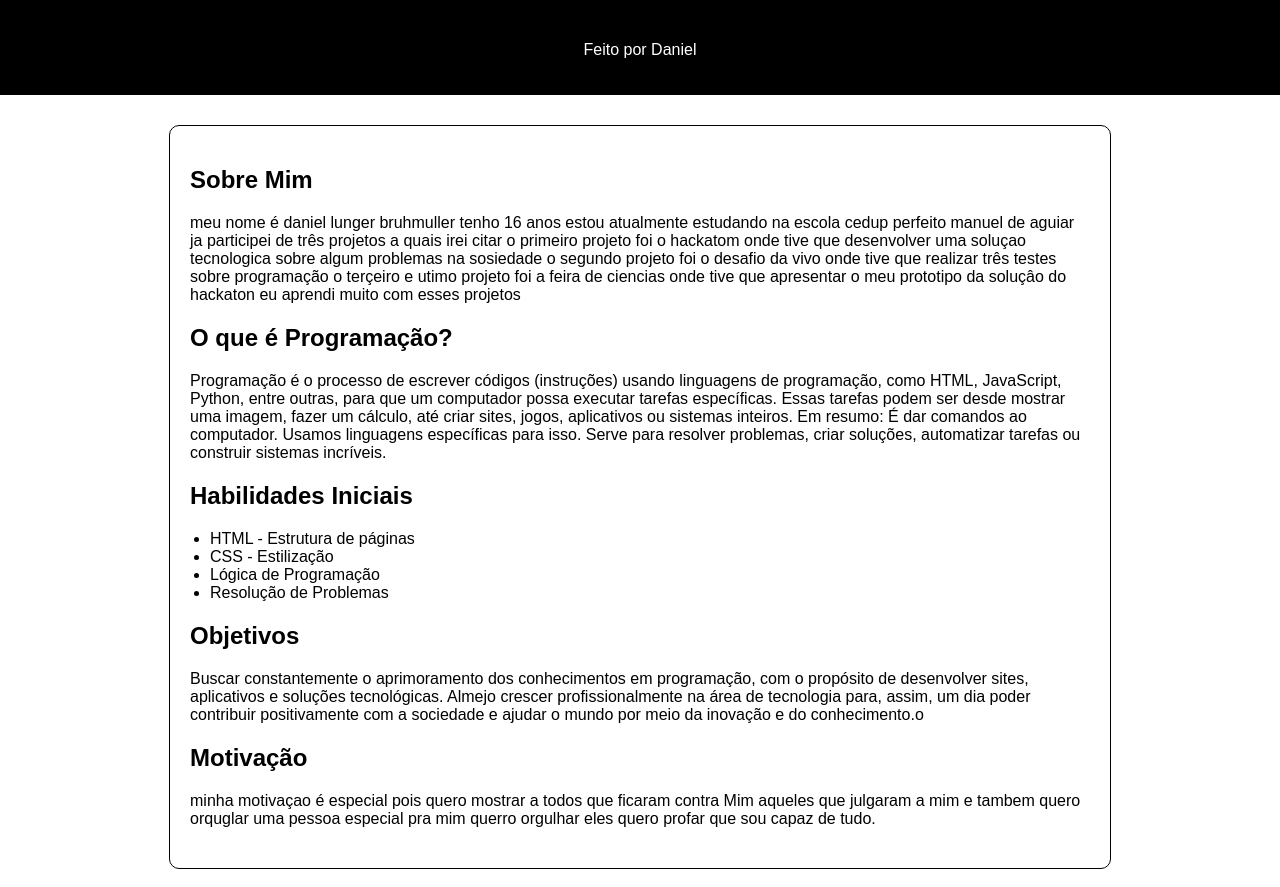
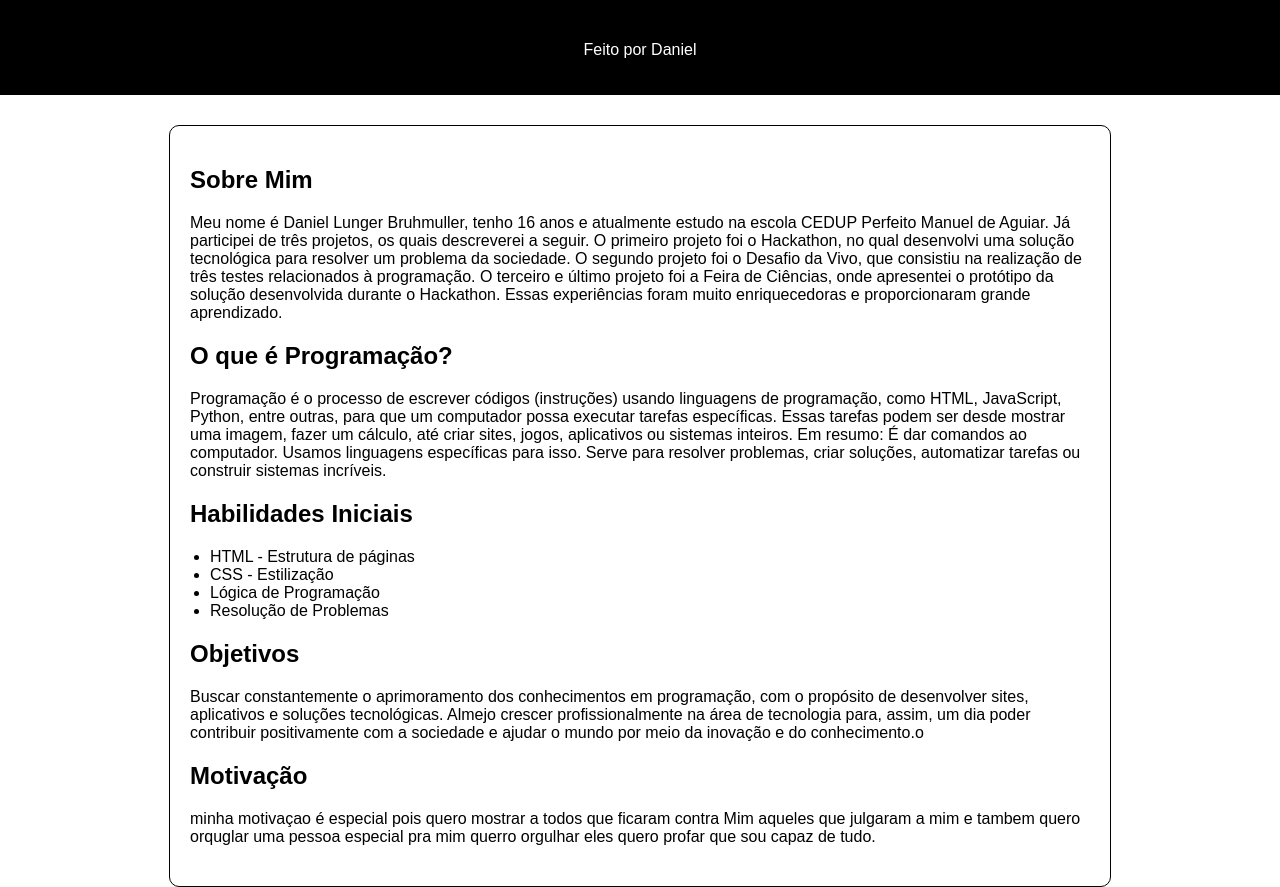
Before and after one commit to daniellungerb-droid/portfolio1, a plain HTML site: page index.html in a window 1280 px wide. Shown: the top 887 px of the page. Drawn offline with Linux system fonts and the light colour scheme.

Commit message:
Update index.html

```diff
--- a/index.html
+++ b/index.html
@@ -55,9 +55,11 @@
   <main>
     <section>
       <h2>Sobre Mim</h2>
-      <p>meu nome é daniel lunger bruhmuller tenho 16 anos estou atualmente estudando na escola cedup perfeito manuel de aguiar ja participei de três projetos a quais irei citar
-        o primeiro projeto foi o hackatom onde tive que  desenvolver uma soluçao tecnologica sobre algum problemas na sosiedade o segundo projeto foi o desafio da vivo onde tive que realizar três testes sobre programação
-        o terçeiro e utimo projeto foi a feira de ciencias onde tive que apresentar o meu prototipo da soluçâo do hackaton eu aprendi muito com esses projetos
+      <p>Meu nome é Daniel Lunger Bruhmuller, tenho 16 anos e atualmente estudo na escola CEDUP Perfeito Manuel de Aguiar. Já participei de três projetos, os quais descreverei a seguir.
+
+O primeiro projeto foi o Hackathon, no qual desenvolvi uma solução tecnológica para resolver um problema da sociedade. O segundo projeto foi o Desafio da Vivo, que consistiu na realização de três testes relacionados à programação. O terceiro e último projeto foi a Feira de Ciências, onde apresentei o protótipo da solução desenvolvida durante o Hackathon.
+
+Essas experiências foram muito enriquecedoras e proporcionaram grande aprendizado.
 
       </p>
     </section>
```
